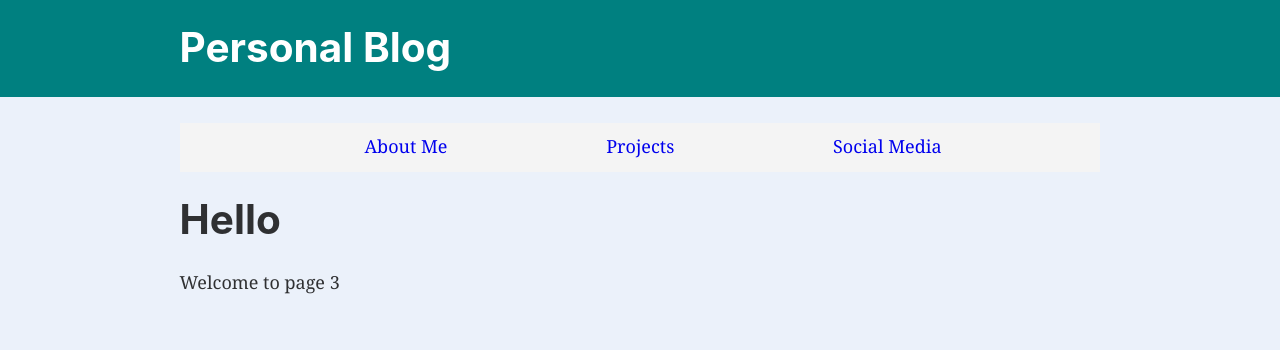
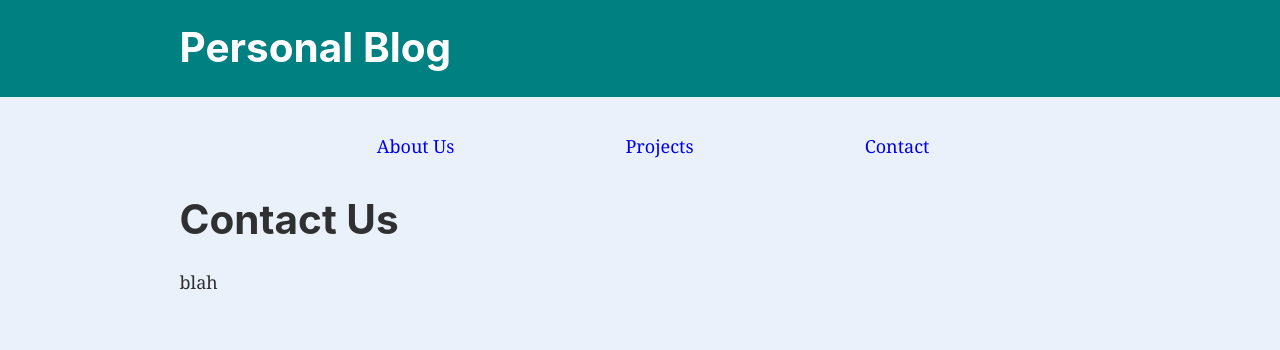
Before and after one commit to ronoys/personal-site, a Gatsby site: page /profiles in a window 1280 px wide. Built offline with nearby package versions, Linux system fonts and the light colour scheme; Gatsby itself is replaced by a stand-in of ours.

Commit message:
page updates

```diff
--- a/src/components/menu.js
+++ b/src/components/menu.js
@@ -6,7 +6,7 @@ const Menu = () => (
   <div
     class="menu"
     style={{
-      background: '#f4f4f4',
+      background: '#ebf1fa',
       paddingTop: '10px',
     }}
   >
@@ -20,13 +20,13 @@ const Menu = () => (
       }}
     >
       <li>
-        <Link to="/">About Me</Link>
+        <Link to="/">About Us</Link>
       </li>
       <li>
         <Link to="/projects">Projects</Link>
       </li>
       <li>
-        <Link to="/profiles">Social Media</Link>
+        <Link to="/profiles">Contact</Link>
       </li>
     </ul>
   </div>
--- a/src/pages/index.js
+++ b/src/pages/index.js
@@ -7,10 +7,10 @@ import Menu from "../components/menu"
 
 const IndexPage = () => (
   <Layout>
-    <SEO title="About Me" />
+    <SEO title="About Us" />
     <Menu></Menu>
-    <h1>About Me</h1>
-    <p>Here is some information about me.</p>
+    <h1>About Us</h1>
+    <p>Here is some information about us.</p>
 
 
 
--- a/src/pages/profiles.js
+++ b/src/pages/profiles.js
@@ -8,10 +8,10 @@ import Menu from "../components/menu";
 
 const ThirdPage = () => (
   <Layout>
-    <SEO title="Profiles" />
+    <SEO title="Contact" />
     <Menu></Menu>
-    <h1>Hello</h1>
-    <p>Welcome to page 3</p>
+    <h1>Contact Us</h1>
+    <p>blah</p>
 
 
 
```
